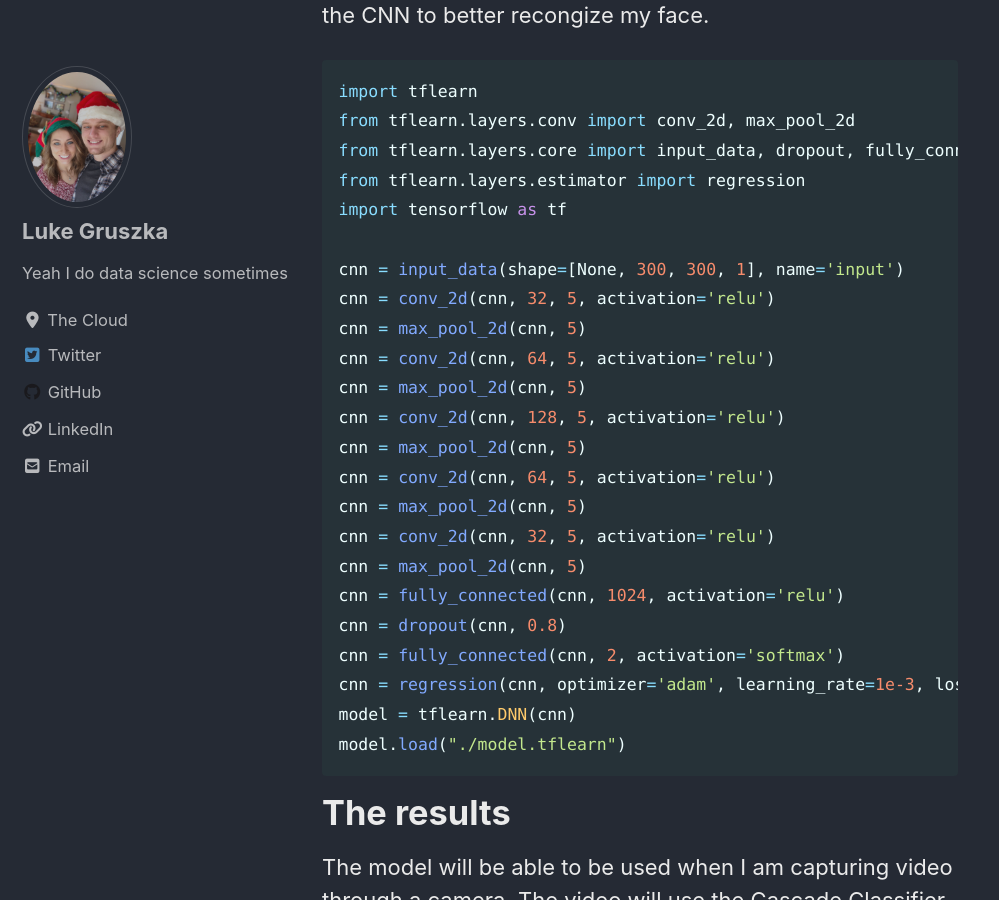
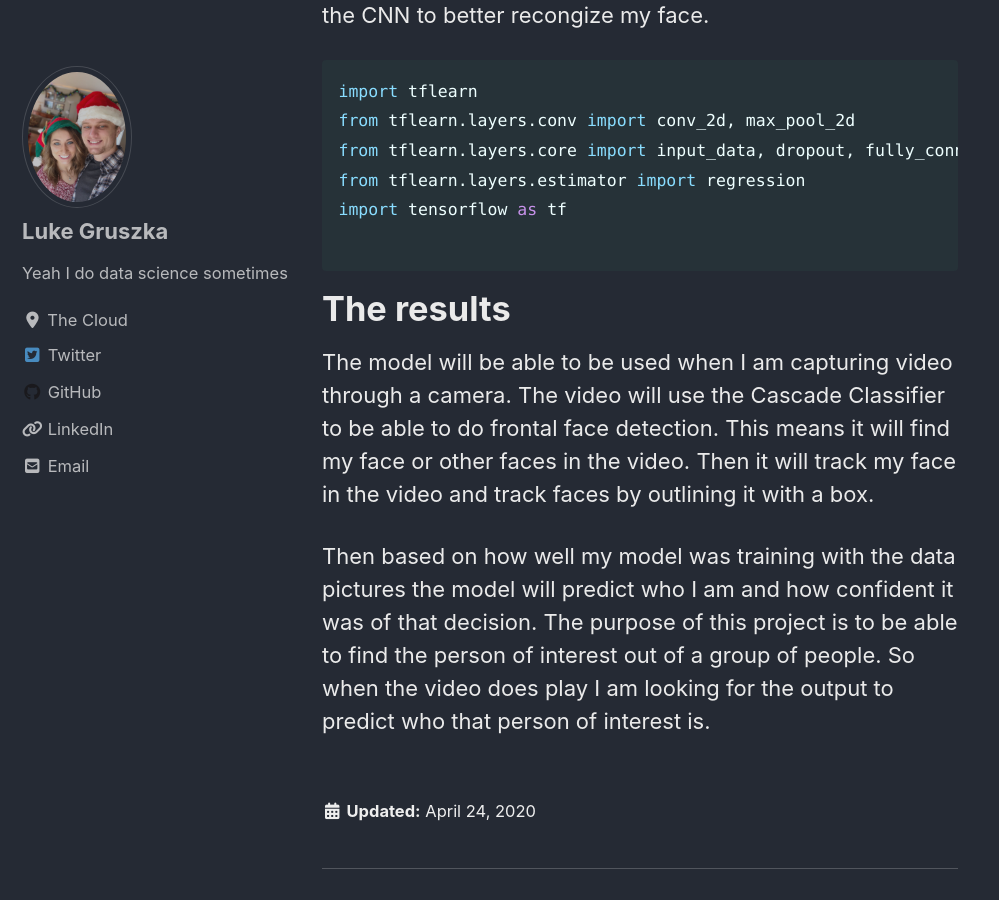
Before and after one commit to SudoZyphr/sudozyphr.github.io, a Jekyll site: the page built from _posts/2020-04-24-facial_recognition.md, in a window 1280 px wide and 900 px high, scrolled down 1994 px. Shown: the whole window, without its empty margins (0-999 px from the left). Built offline with Jekyll 4.4.1, drawn with Linux system fonts in a browser that asks for light colours; cached includes are drawn as plain includes; nearby versions of some CDN libraries; some of the changed text lies outside the part shown.

Commit message:
fixing the model

````diff
--- a/_posts/2020-04-24-facial_recognition.md
+++ b/_posts/2020-04-24-facial_recognition.md
@@ -49,23 +49,6 @@ from tflearn.layers.core import input_data, dropout, fully_connected
 from tflearn.layers.estimator import regression
 import tensorflow as tf
 
-cnn = input_data(shape=[None, 300, 300, 1], name='input')
-cnn = conv_2d(cnn, 32, 5, activation='relu')
-cnn = max_pool_2d(cnn, 5)
-cnn = conv_2d(cnn, 64, 5, activation='relu')
-cnn = max_pool_2d(cnn, 5)
-cnn = conv_2d(cnn, 128, 5, activation='relu')
-cnn = max_pool_2d(cnn, 5)
-cnn = conv_2d(cnn, 64, 5, activation='relu')
-cnn = max_pool_2d(cnn, 5)
-cnn = conv_2d(cnn, 32, 5, activation='relu')
-cnn = max_pool_2d(cnn, 5)
-cnn = fully_connected(cnn, 1024, activation='relu')
-cnn = dropout(cnn, 0.8)
-cnn = fully_connected(cnn, 2, activation='softmax')
-cnn = regression(cnn, optimizer='adam', learning_rate=1e-3, loss='categorical_crossentropy', name='targets')
-model = tflearn.DNN(cnn)
-model.load("./model.tflearn")
 ```
 
 # The results
````
